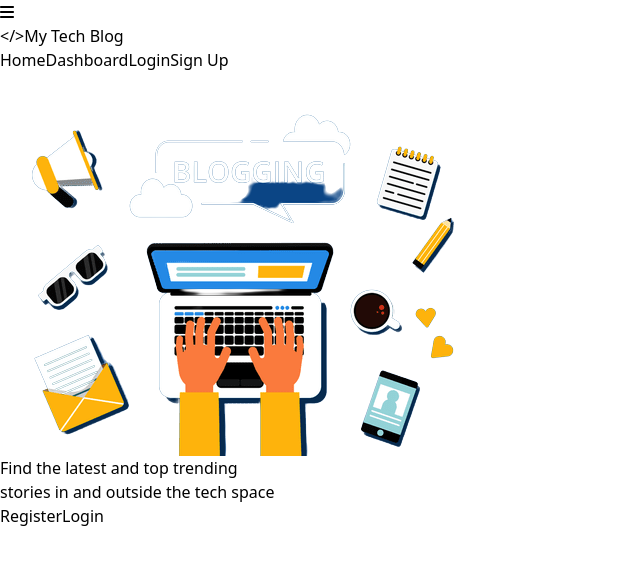
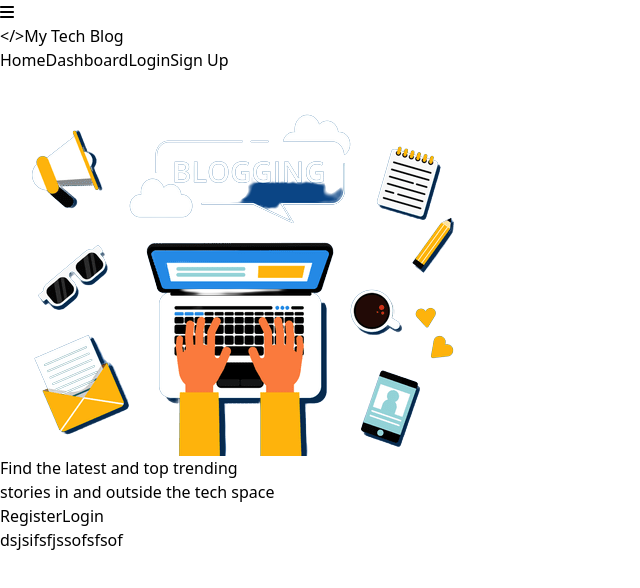
Before and after one commit to dkrest1/blog-api, a React (Vite) app in the folder client/: page / in a window 1280 px wide. Shown: the top 588 px of the page, without its empty margins (0-640 px from the left). Built offline with nearby package versions, Linux system fonts and the light colour scheme.

Commit message:
update: dummy text

```diff
--- a/client/src/Components/Home.jsx
+++ b/client/src/Components/Home.jsx
@@ -20,8 +20,8 @@ const Home =()=> {
                     <Link to='/login'><button className='bg-slate-300 text-gray-800 hover:ring-2 hover:ring-slate-300 font-semibold hover:bg-slate-700 hover:text-slate-200 rounded-md px-5 py-1 md:text-lg md:px-10 '
                     >Login</button></Link>
                 </div>
+                <p className='text-white'>dsjsifsfjssofsfsof</p>
             </div>
-
         </section>
     </div>
   )
```
